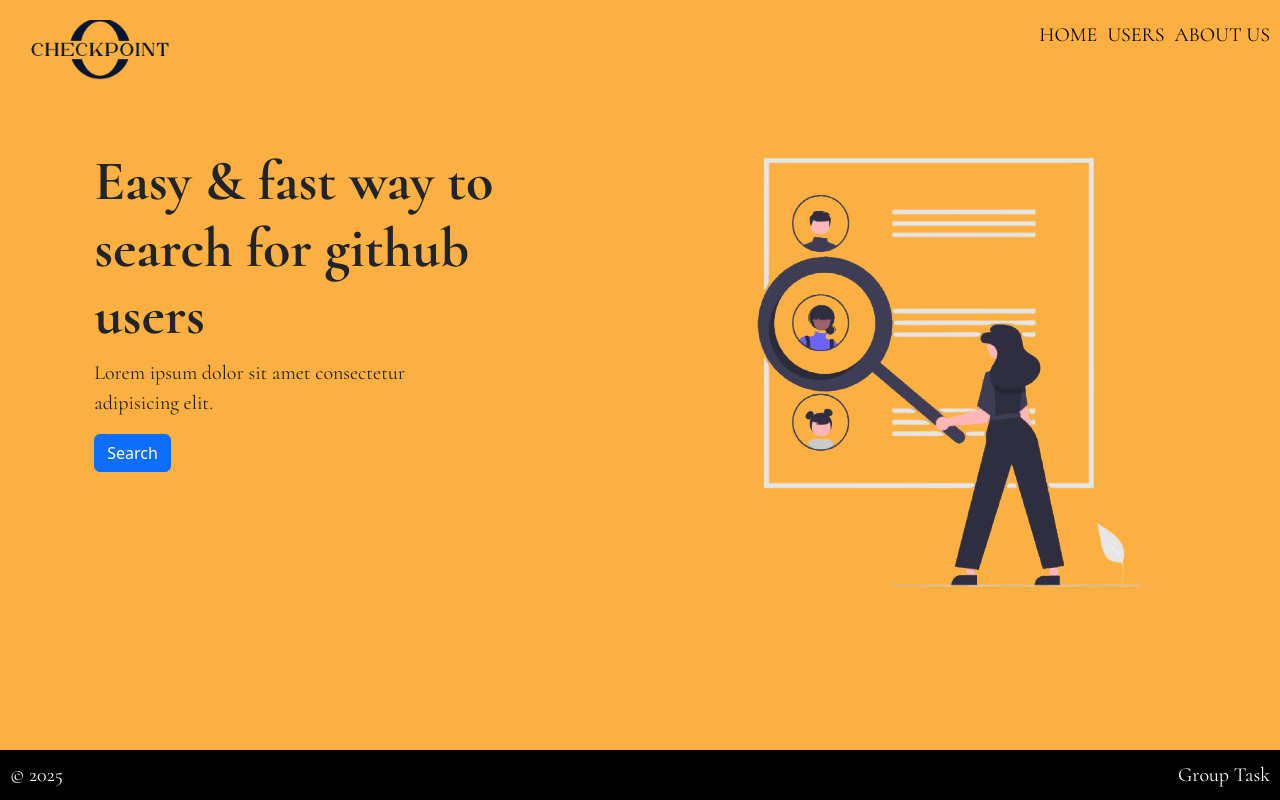
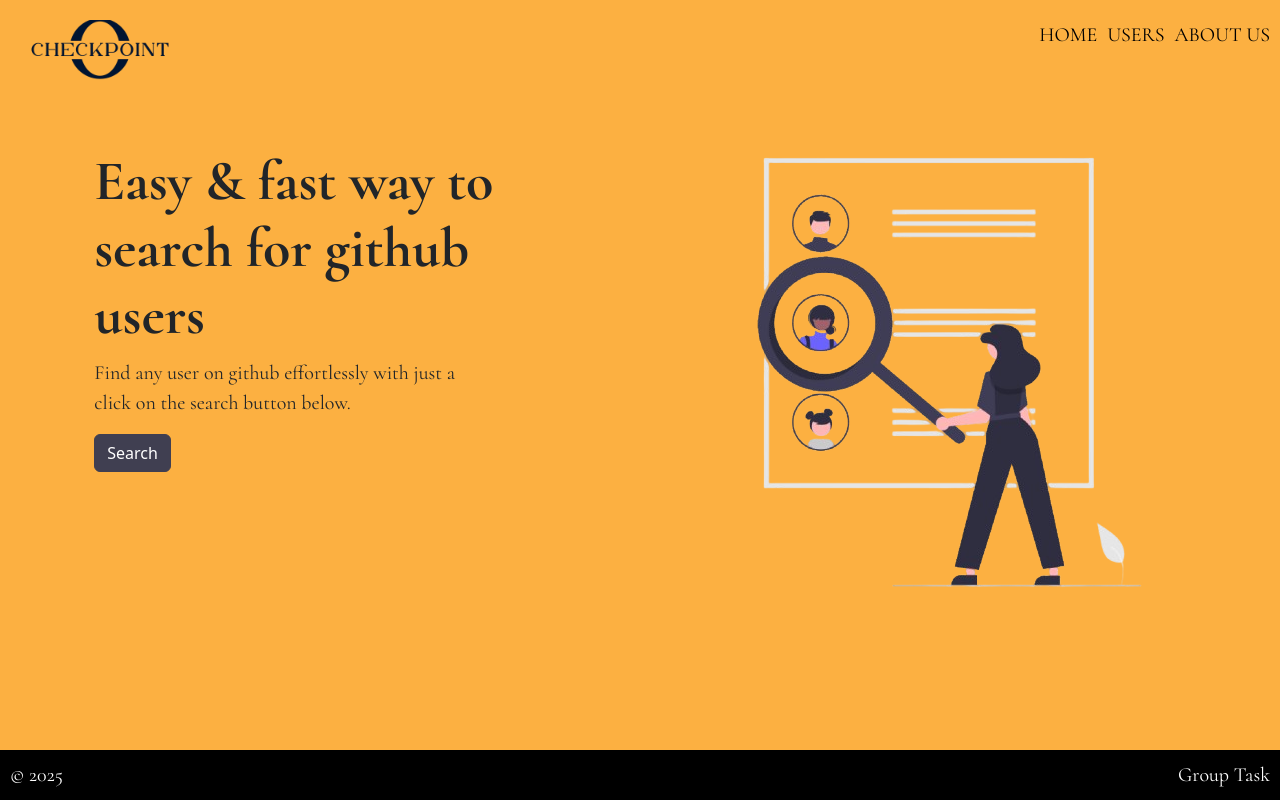
Before and after one commit to Runoxdd/github-react-task, a React (Vite) app: page / in a window 1280 px wide. Built offline with nearby package versions, Linux system fonts and the light colour scheme.

Commit message:
purple btn

```diff
--- a/src/pages/Home/Home.css
+++ b/src/pages/Home/Home.css
@@ -18,3 +18,13 @@ p {
   font-family: 'Cormorant', sans-serif;
   font-weight: 400;
 }
+
+.btn-primary.custom-purple-btn-override{
+  background-color: #403f51 !important;
+  border-color: #403f51 !important;
+}
+
+.btn-primary.custom-purple-btn-override:hover{
+  background-color: #6e6c8b !important;
+  border-color: #6e6c8b !important;
+}
--- a/src/pages/Home/Home.jsx
+++ b/src/pages/Home/Home.jsx
@@ -17,9 +17,9 @@ const Home = () => {
       >
         <div className="text-box">
           <h1>Easy & fast way to search for github users</h1>
-          <p>Lorem ipsum dolor sit amet consectetur adipisicing elit. </p>
+          <p>Find any user on github effortlessly with just a click on the search button below. </p>
           <Link to="/user">
-            <button className="btn btn-primary">Search</button>
+            <button className="btn btn-primary custom-purple-btn-override">Search</button>
           </Link>
         </div>
         <img src={homeImg} alt="Home" />
--- a/src/pages/Search/FindUsers.jsx
+++ b/src/pages/Search/FindUsers.jsx
@@ -116,7 +116,7 @@ const FindUsers = () => {
         />
         <Link to={`/profile/${suggestions[0]?.login}`}>
           <button
-            className="btn btn-primary"
+            className="btn btn-primary custom-purple-btn-override"
             onClick={() =>
               suggestions.length > 0 && fetchUserData(suggestions[0].login)
             }
```
